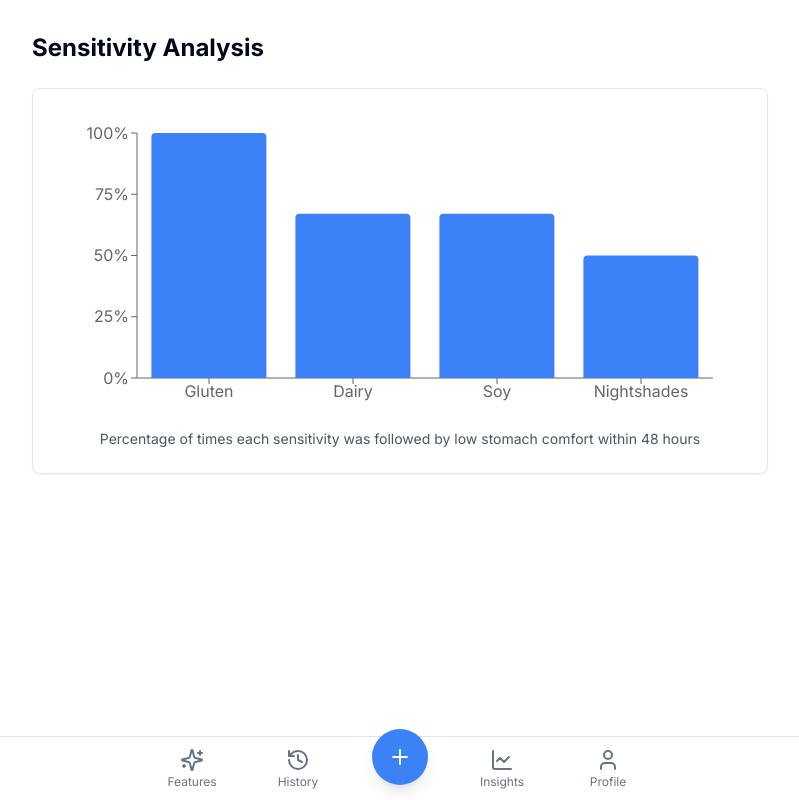
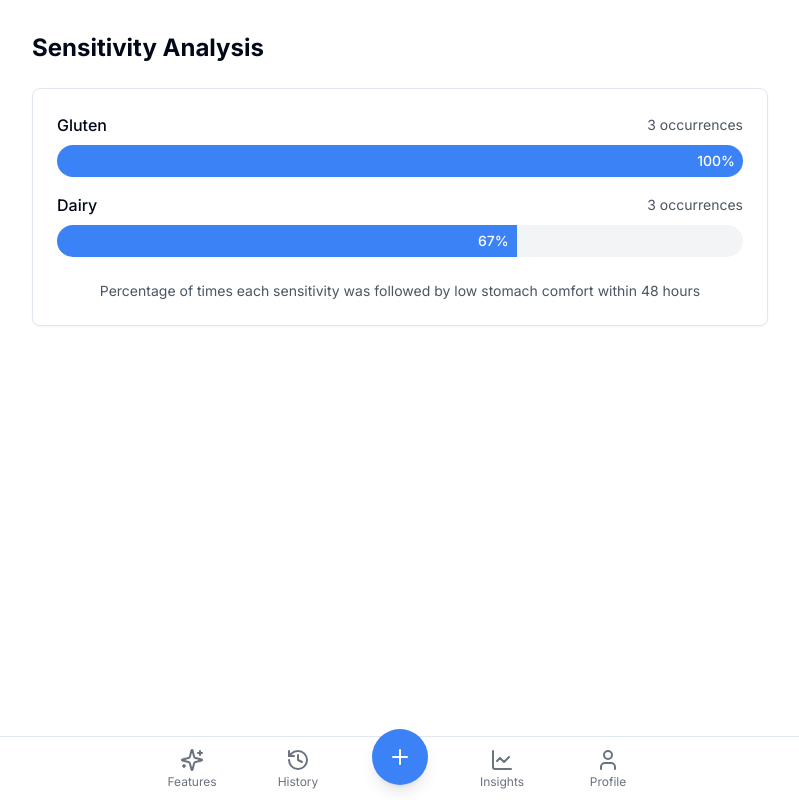
Before and after one commit to tomek-mcclintock/food-tracker, a Next.js app: page /test-sensitivity in a window 1280 px wide. Shown: the whole page, without its empty margins (240-1039 px from the left). Built offline with nearby package versions, Linux system fonts and the light colour scheme; no server answers.

Commit message:
fix test

```diff
--- a/src/app/test-sensitivity/page.js
+++ b/src/app/test-sensitivity/page.js
@@ -1,3 +1,5 @@
+'use client'
+
 import React from 'react';
 import SensitivityCorrelation from '@/components/SensitivityCorrelation';
 
--- a/src/components/SensitivityCorrelation.js
+++ b/src/components/SensitivityCorrelation.js
@@ -1,8 +1,7 @@
 import React from 'react';
 import { Card, CardContent } from '@/components/ui/card';
-import { BarChart, Bar, XAxis, YAxis, Tooltip, ResponsiveContainer } from 'recharts';
 
-// Demo data: 30 days of entries
+// Demo data
 const demoHistory = [
   // Dairy entries with mixed outcomes
   { type: 'food', date: '2024-01-01T08:00', sensitivities: ['dairy'] },
@@ -18,21 +17,7 @@ const demoHistory = [
   { type: 'food', date: '2024-01-08T12:00', sensitivities: ['gluten'] },
   { type: 'wellness', date: '2024-01-09T14:00', stomach: 'Poor' },
   { type: 'food', date: '2024-01-15T12:00', sensitivities: ['gluten'] },
-  { type: 'wellness', date: '2024-01-16T14:00', stomach: 'Poor' },
-
-  // Soy entries with low correlation
-  { type: 'food', date: '2024-01-07T13:00', sensitivities: ['soy'] },
-  { type: 'wellness', date: '2024-01-08T15:00', stomach: 'Good' },
-  { type: 'food', date: '2024-01-12T13:00', sensitivities: ['soy'] },
-  { type: 'wellness', date: '2024-01-13T15:00', stomach: 'Good' },
-  { type: 'food', date: '2024-01-18T13:00', sensitivities: ['soy'] },
-  { type: 'wellness', date: '2024-01-19T15:00', stomach: 'Poor' },
-
-  // Nightshades with medium correlation
-  { type: 'food', date: '2024-01-20T19:00', sensitivities: ['nightshades'] },
-  { type: 'wellness', date: '2024-01-21T10:00', stomach: 'Poor' },
-  { type: 'food', date: '2024-01-25T19:00', sensitivities: ['nightshades'] },
-  { type: 'wellness', date: '2024-01-26T10:00', stomach: 'Good' }
+  { type: 'wellness', date: '2024-01-16T14:00', stomach: 'Poor' }
 ];
 
 const SensitivityCorrelation = ({ history = demoHistory }) => {
@@ -102,24 +87,6 @@ const SensitivityCorrelation = ({ history = demoHistory }) => {
 
   const data = calculateSensitivityCorrelations(history);
 
-  const CustomTooltip = ({ active, payload }) => {
-    if (active && payload && payload.length) {
-      const { name, percentage, total } = payload[0].payload;
-      return (
-        <div className="bg-white p-3 rounded-lg shadow-lg border">
-          <p className="font-medium capitalize">{name}</p>
-          <p className="text-sm text-gray-600">
-            {percentage}% correlation with low stomach comfort
-          </p>
-          <p className="text-sm text-gray-600">
-            Based on {total} {total === 1 ? 'occurrence' : 'occurrences'}
-          </p>
-        </div>
-      );
-    }
-    return null;
-  };
-
   if (data.length === 0) {
     return (
       <Card>
@@ -135,32 +102,31 @@ const SensitivityCorrelation = ({ history = demoHistory }) => {
   return (
     <Card>
       <CardContent className="pt-6">
-        <div className="h-[300px]">
-          <ResponsiveContainer width="100%" height="100%">
-            <BarChart
-              data={data}
-              margin={{ top: 20, right: 30, left: 20, bottom: 5 }}
-            >
-              <XAxis
-                dataKey="name"
-                tick={{ fill: '#666' }}
-                tickFormatter={(value) => value.charAt(0).toUpperCase() + value.slice(1)}
-              />
-              <YAxis
-                tickFormatter={(value) => `${value}%`}
-                domain={[0, 100]}
-                tick={{ fill: '#666' }}
-              />
-              <Tooltip content={<CustomTooltip />} />
-              <Bar
-                dataKey="percentage"
-                fill="#3B82F6"
-                radius={[4, 4, 0, 0]}
-              />
-            </BarChart>
-          </ResponsiveContainer>
+        <div className="space-y-4">
+          {data.map(item => (
+            <div key={item.name} className="space-y-2">
+              <div className="flex justify-between items-center">
+                <span className="font-medium capitalize">{item.name}</span>
+                <span className="text-sm text-gray-600">
+                  {item.total} {item.total === 1 ? 'occurrence' : 'occurrences'}
+                </span>
+              </div>
+              <div className="h-8 bg-gray-100 rounded-full overflow-hidden">
+                <div
+                  className="h-full bg-blue-500 transition-all duration-500"
+                  style={{ width: `${item.percentage}%` }}
+                >
+                  <div className="h-full flex items-center justify-end pr-2">
+                    <span className="text-white text-sm font-medium">
+                      {item.percentage}%
+                    </span>
+                  </div>
+                </div>
+              </div>
+            </div>
+          ))}
         </div>
-        <div className="mt-4 text-sm text-gray-600 text-center">
+        <div className="mt-6 text-sm text-gray-600 text-center">
           Percentage of times each sensitivity was followed by low stomach comfort within 48 hours
         </div>
       </CardContent>
```
